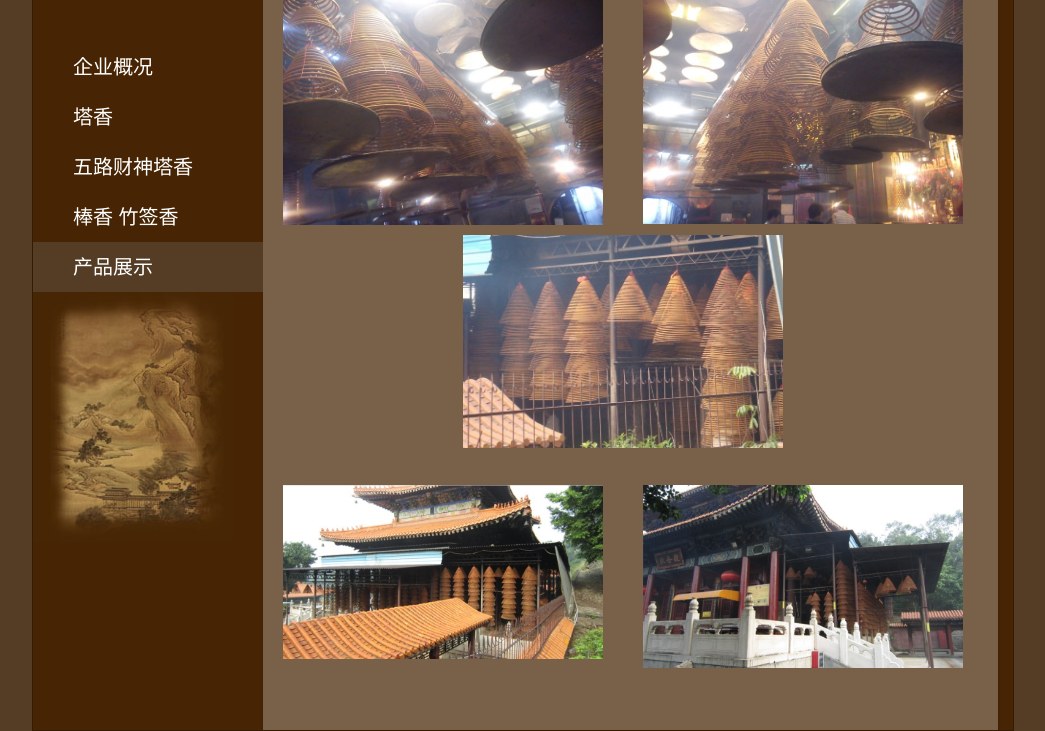
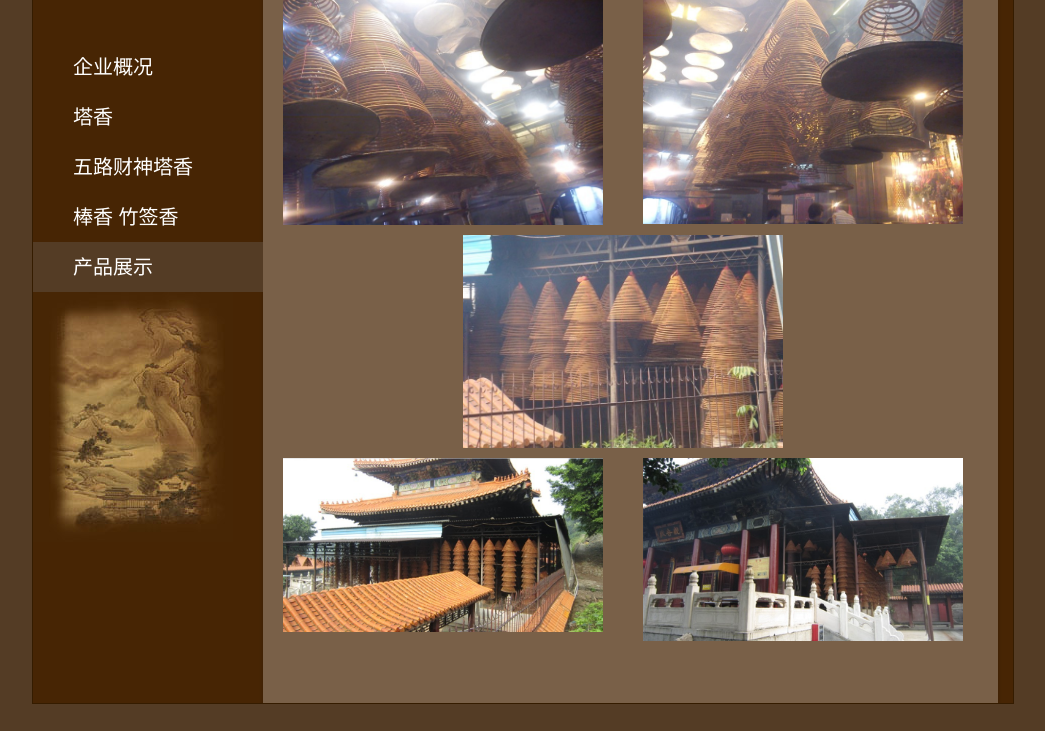
Before and after one commit to tianyixc/tianyixc.github.com, a plain HTML site: page products.html in a window 1280 px wide. Shown: the part 218-949 px from the top of the page, without its empty margins (117-1162 px from the left). After the commit the page ends 922 px from the top, so only its background shows below. Drawn offline with Linux system fonts and the light colour scheme.

Commit message:
Updated the style

```diff
--- a/css/style.css
+++ b/css/style.css
@@ -202,6 +202,7 @@ h3.title span {
 }
 .products .process-block.process-center {
   margin: 5px 200px;
+  height: 213px;
 }
 .products .process-block h4 {
   text-align: center;
```
